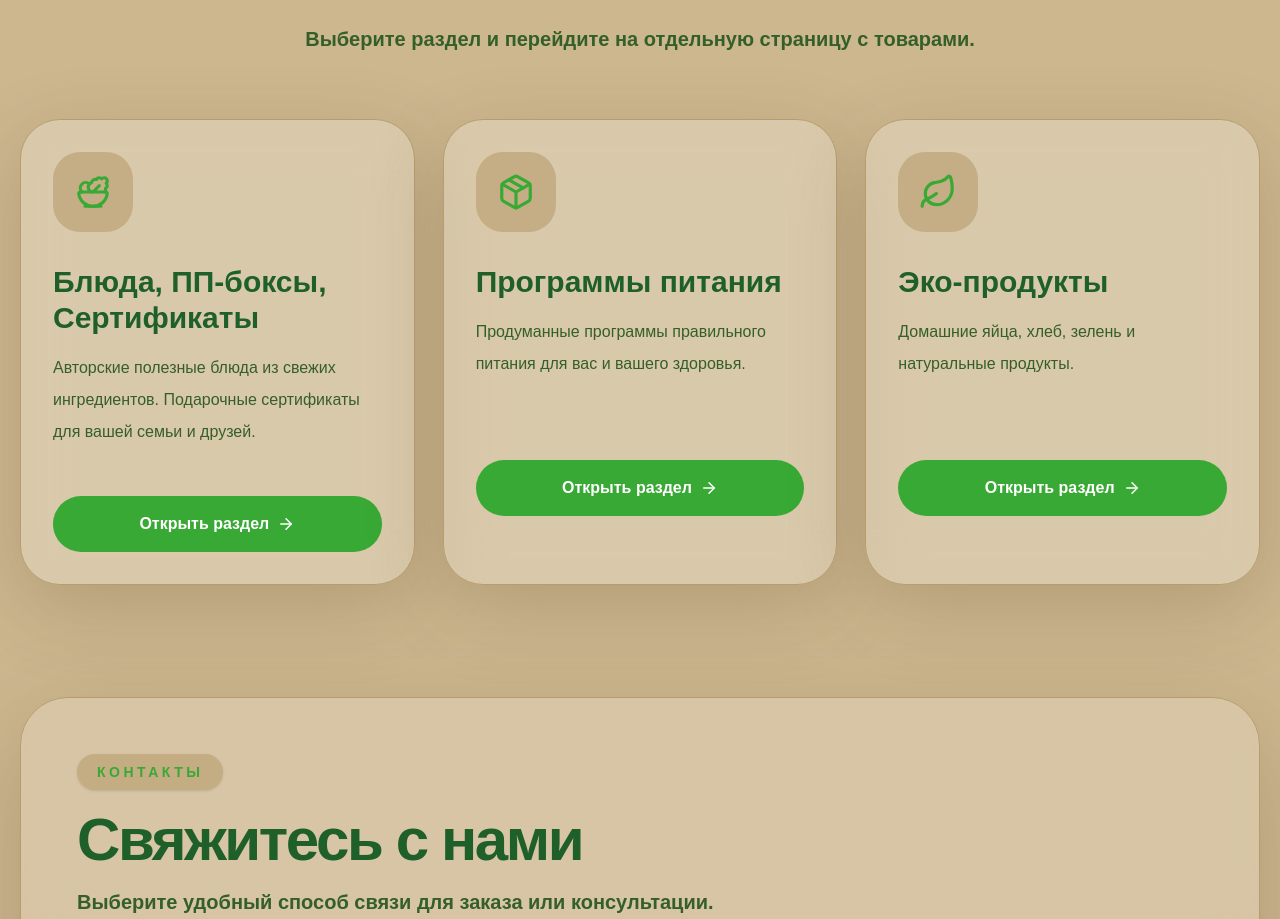
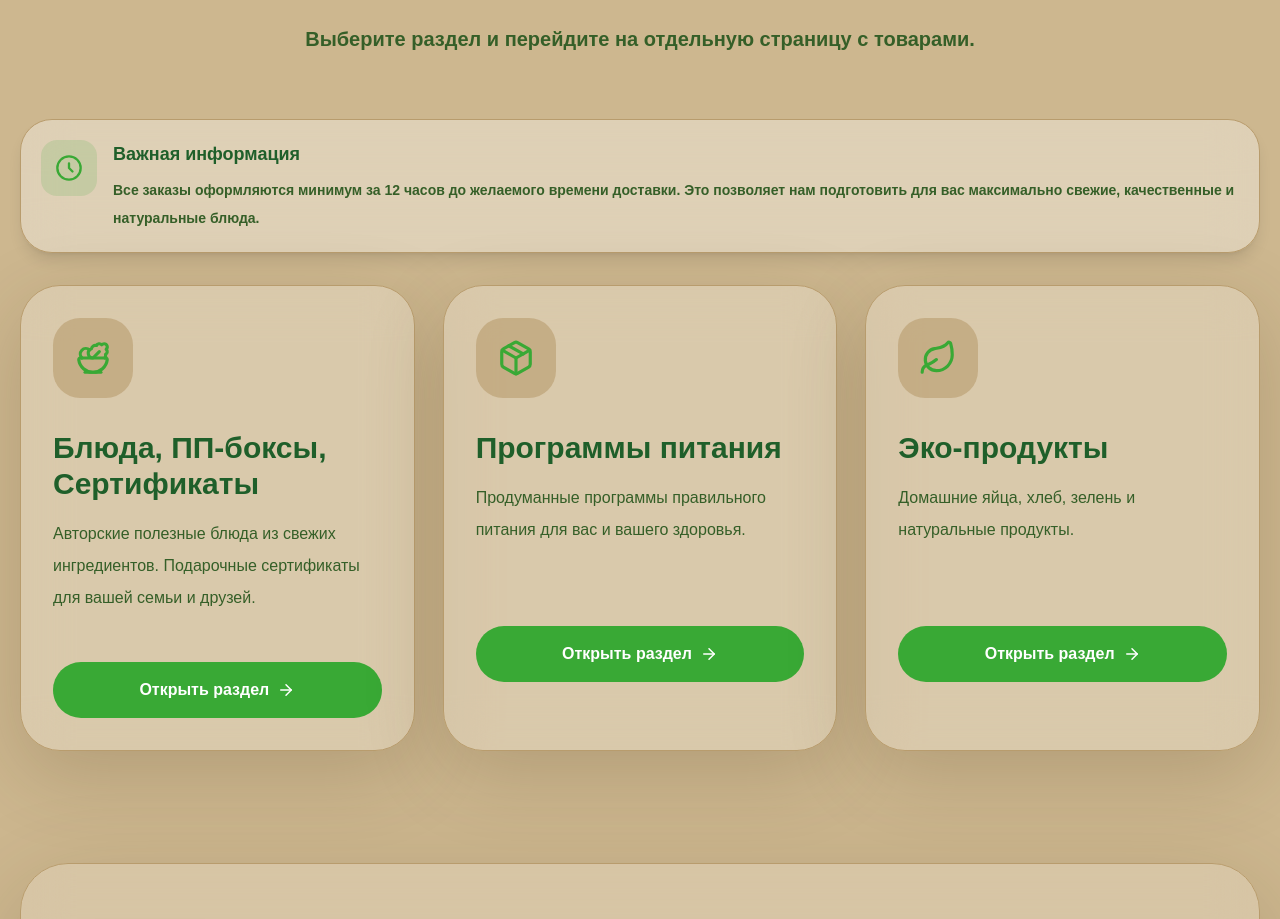
Before and after one commit to NXSTYone/shpinat, a Next.js app: page / in a window 1280 px wide. Shown: the part 1347-2266 px from the top of the page. Built offline with nearby package versions, Linux system fonts and the light colour scheme.

Commit message:
add order time notice

```diff
--- a/src/app/page.tsx
+++ b/src/app/page.tsx
@@ -251,6 +251,39 @@ export default function Home() {
           </p>
         </div>
 
+        <div className="mb-8 rounded-[2rem] border border-[#b89c6d] bg-white/35 p-5 shadow-lg backdrop-blur-xl">
+  <div className="flex items-start gap-4">
+    <div className="flex h-14 w-14 shrink-0 items-center justify-center rounded-2xl bg-[#39A935]/15">
+      <svg
+        xmlns="http://www.w3.org/2000/svg"
+        width="28"
+        height="28"
+        viewBox="0 0 24 24"
+        fill="none"
+        stroke="#39A935"
+        strokeWidth="2"
+        strokeLinecap="round"
+        strokeLinejoin="round"
+      >
+        <path d="M12 8v4l3 3" />
+        <circle cx="12" cy="12" r="10" />
+      </svg>
+    </div>
+
+    <div>
+      <h3 className="text-lg font-black text-[#1f5f2a]">
+        Важная информация
+      </h3>
+
+      <p className="mt-2 text-sm font-semibold leading-7 text-[#355f28]">
+        Все заказы оформляются минимум за 12 часов до желаемого времени
+        доставки. Это позволяет нам подготовить для вас максимально свежие,
+        качественные и натуральные блюда.
+      </p>
+    </div>
+  </div>
+</div>
+
         <div className="grid gap-7 md:grid-cols-3">
           {menuSections.map((item) => {
             const Icon = item.icon;
```
